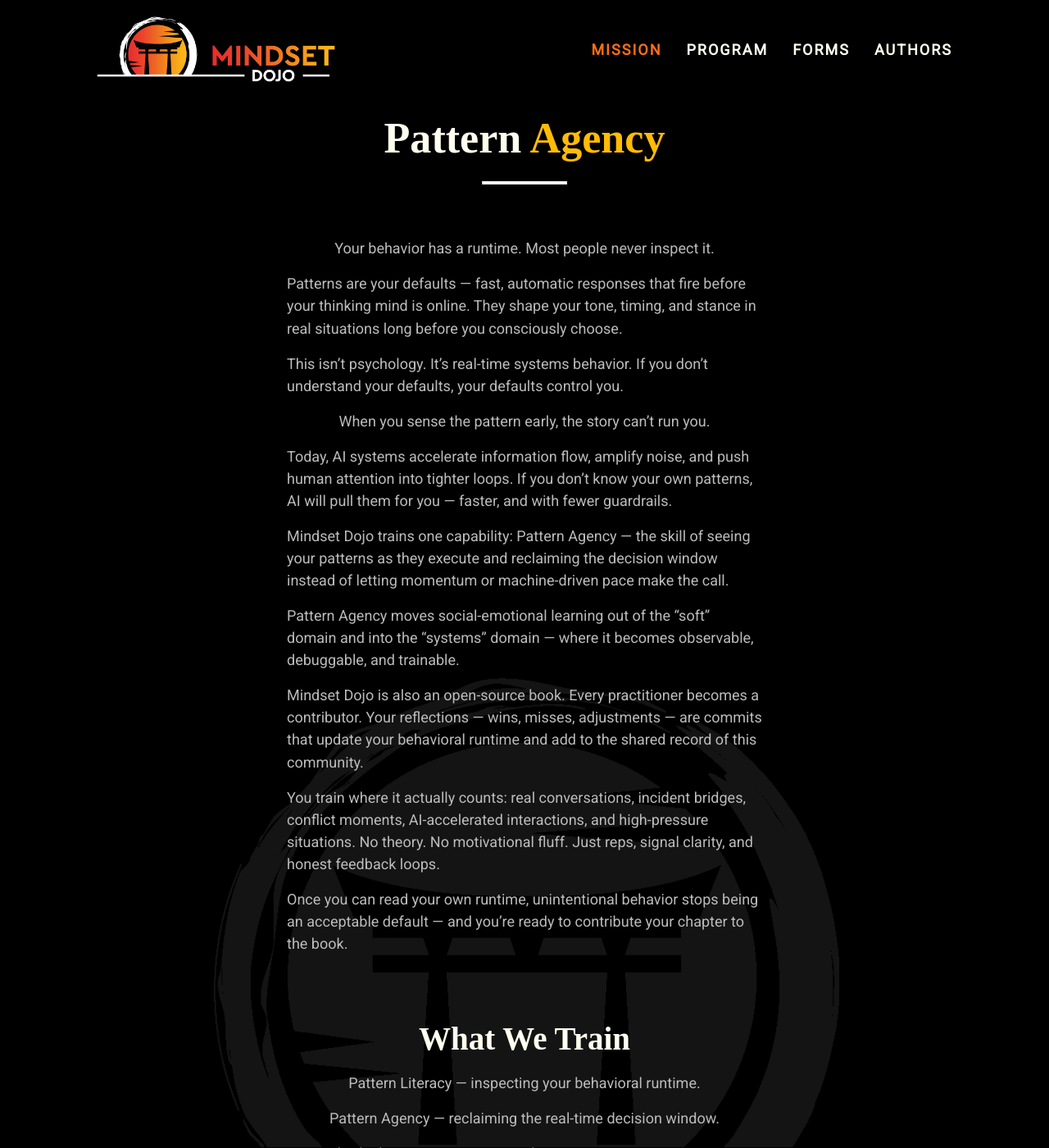
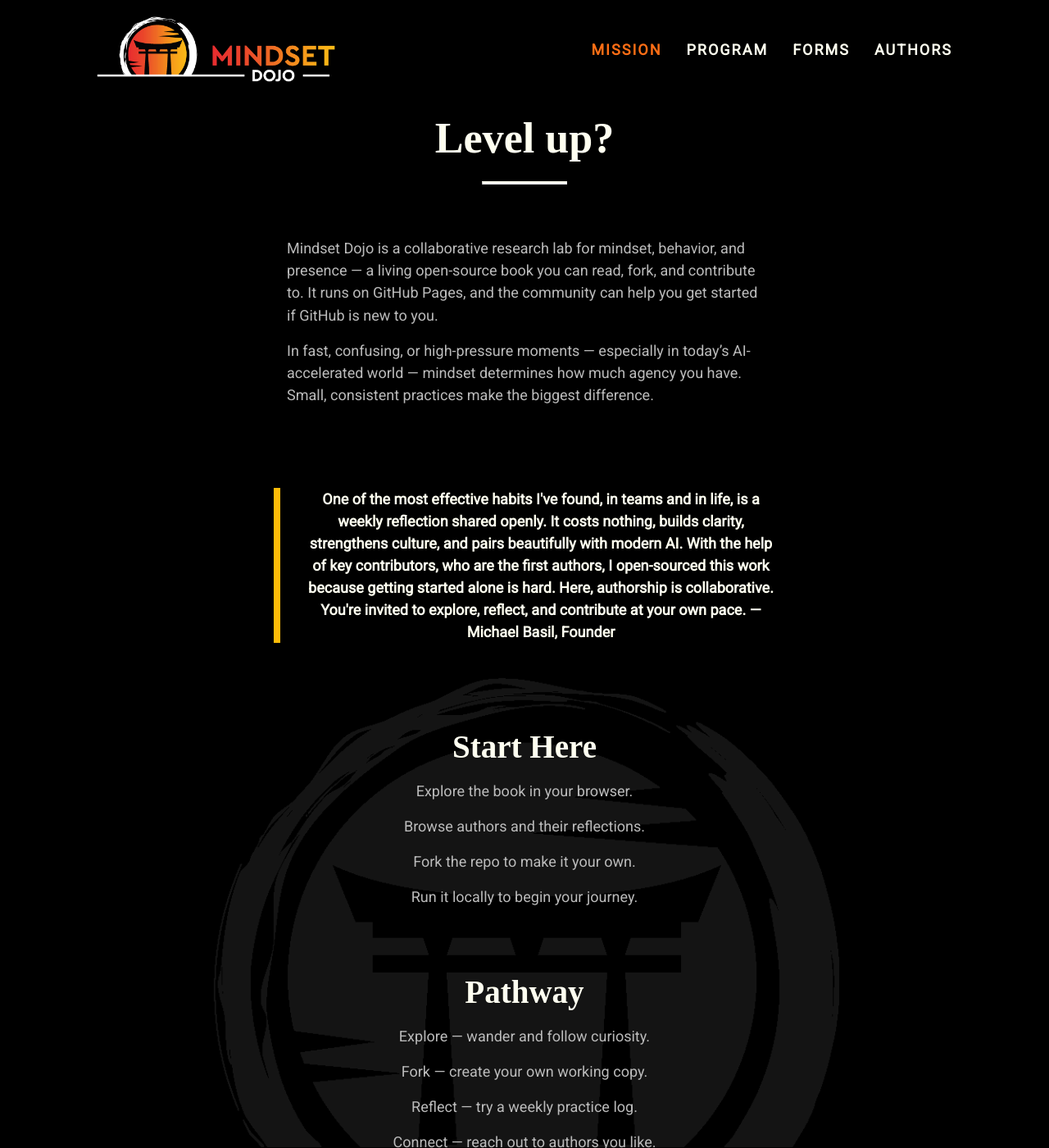
Before and after one commit to mindset-dojo/mindset-dojo.github.io, a Jekyll site: the page built from mission.md, in a window 1280 px wide and 1400 px high. Shown: the whole window at 82% size. Built offline with Jekyll 4.4.1, drawn with Linux system fonts in a browser that asks for light colours; some web fonts are replaced; some of the changed text lies outside the part shown.

Commit message:
refactor(mission): invert to exploration first

```diff
--- a/_data/sections/mission.yaml
+++ b/_data/sections/mission.yaml
@@ -1,84 +1,61 @@
 ---
-mantra: "Pattern Agency"
-mantra_mark: "Agency"
+mantra: "Level up?"
+mantra_mark: "Level Up?"
 description: |
-  Your behavior has a runtime. Most people never inspect it.
+  Mindset Dojo is a collaborative research lab for mindset, behavior,
+  and presence — a living open-source book you can read, fork, and
+  contribute to. It runs on GitHub Pages, and the community can help
+  you get started if GitHub is new to you.
 
-  Patterns are your defaults — fast, automatic responses that fire before your
-  thinking mind is online. They shape your tone, timing, and stance in real
-  situations long before you consciously choose.
-
-  This isn't psychology. It's real-time systems behavior. If you don’t
-  understand your defaults, your defaults control you.
-
-  When you sense the pattern early, the story can’t run you.
-
-  Today, AI systems accelerate information flow, amplify noise, and push human
-  attention into tighter loops. If you don't know your own patterns, AI will
-  pull them for you — faster, and with fewer guardrails.
-
-  Mindset Dojo trains one capability: Pattern Agency — the skill of seeing
-  your patterns as they execute and reclaiming the decision window instead of
-  letting momentum or machine-driven pace make the call.
-
-  Pattern Agency moves social-emotional learning out of the “soft” domain and
-  into the “systems” domain — where it becomes observable, debuggable, and
-  trainable.
-
-  Mindset Dojo is also an open-source book. Every practitioner becomes a
-  contributor. Your reflections — wins, misses, adjustments — are commits
-  that update your behavioral runtime and add to the shared record of this
-  community.
-
-  You train where it actually counts: real conversations, incident bridges,
-  conflict moments, AI-accelerated interactions, and high-pressure situations.
-  No theory. No motivational fluff. Just reps, signal clarity, and honest
-  feedback loops.
-
-  Once you can read your own runtime, unintentional behavior stops being an
-  acceptable default — and you’re ready to contribute your chapter to the book.
+  In fast, confusing, or high-pressure moments — especially in today’s
+  AI-accelerated world — mindset determines how much agency you have.
+  Small, consistent practices make the biggest difference.
 sections:
   - type: markdown
     data:
       field: description
+  - type: quote
+    data:
+      text: |
+        One of the most effective habits I've found, in teams and in life,
+        is a weekly reflection shared openly. It costs nothing, builds
+        clarity, strengthens culture, and pairs beautifully with modern AI.
+
+        With the help of key contributors, who are the first authors,
+        I open-sourced this work because getting started alone is hard.
+        Here, authorship is collaborative. You're invited to explore,
+        reflect, and contribute at your own pace.
+
+        — Michael Basil, Founder
   - type: text
     data:
-      label: "What We Train"
+      label: "Start Here"
       items:
-        - "Pattern Literacy — inspecting your behavioral runtime."
-        - "Pattern Agency — reclaiming the real-time decision window."
-        - "Embodied Repatterning — upgrading your automatic responses."
-        - "Authorship Integration — turning reflection into durable updates."
+        - "Explore the book in your browser."
+        - "Browse authors and their reflections."
+        - "Fork the repo to make it your own."
+        - "Run it locally to begin your journey."
   - type: text
     data:
-      label: "Why This Matters"
+      label: "Pathway"
       items:
-        - "Your defaults activate faster than conscious thought."
-        - "Pressure and strong personalities push you into old scripts."
-        - "AI systems amplify speed, noise, and pressure."
-        - "Outdated reflexes create recurring problems."
-        - "When narrative dominates signal, transformation fails."
-        - "Real-time agency produces cleaner decisions and outcomes."
+        - "Explore — wander and follow curiosity."
+        - "Fork — create your own working copy."
+        - "Reflect — try a weekly practice log."
+        - "Connect — reach out to authors you like."
+        - "Train — join sessions if you feel called."
   - type: text
     data:
-      label: "Where Patterns Show Up"
+      label: "Why Open-Source?"
       items:
-        - "Incident bridges and security escalations."
-        - "AI-assisted workflows and rapid-response loops."
-        - "Design debates and cross-team friction."
-        - "Moments where you react before you intend to."
-        - "Any high-stakes or ambiguous situation."
-  - type: text
-    data:
-      label: "If This Resonates ..."
-      items:
-        - "You see reactions fire that you didn't consciously choose."
-        - "You want clarity under both human and AI-driven pressure."
-        - "You want to upgrade your defaults, not keep running them."
-        - "You're willing to train, reflect, and contribute."
+        - "Mindset behaves like a system."
+        - "Open-source lowers the barrier to entry."
+        - "Weekly reflection builds real skill."
+        - "Shared logs form a living dataset."
+        - "You learn by exploring, not consuming."
   - type: quote
     data:
-      text: "You're ready to author your own training journey."
+      text: "The door opens as you're ready..."
   - type: ctas
     data:
       items:
```
Also changed, not shown: _data/sections/program.yaml (+0 -16 lines), _forms/four-energy-lab.md (deleted, +0 -98 lines), _forms/four-energy-randori.md (deleted, +0 -73 lines), _forms/meta.md (+1 -1 lines).
